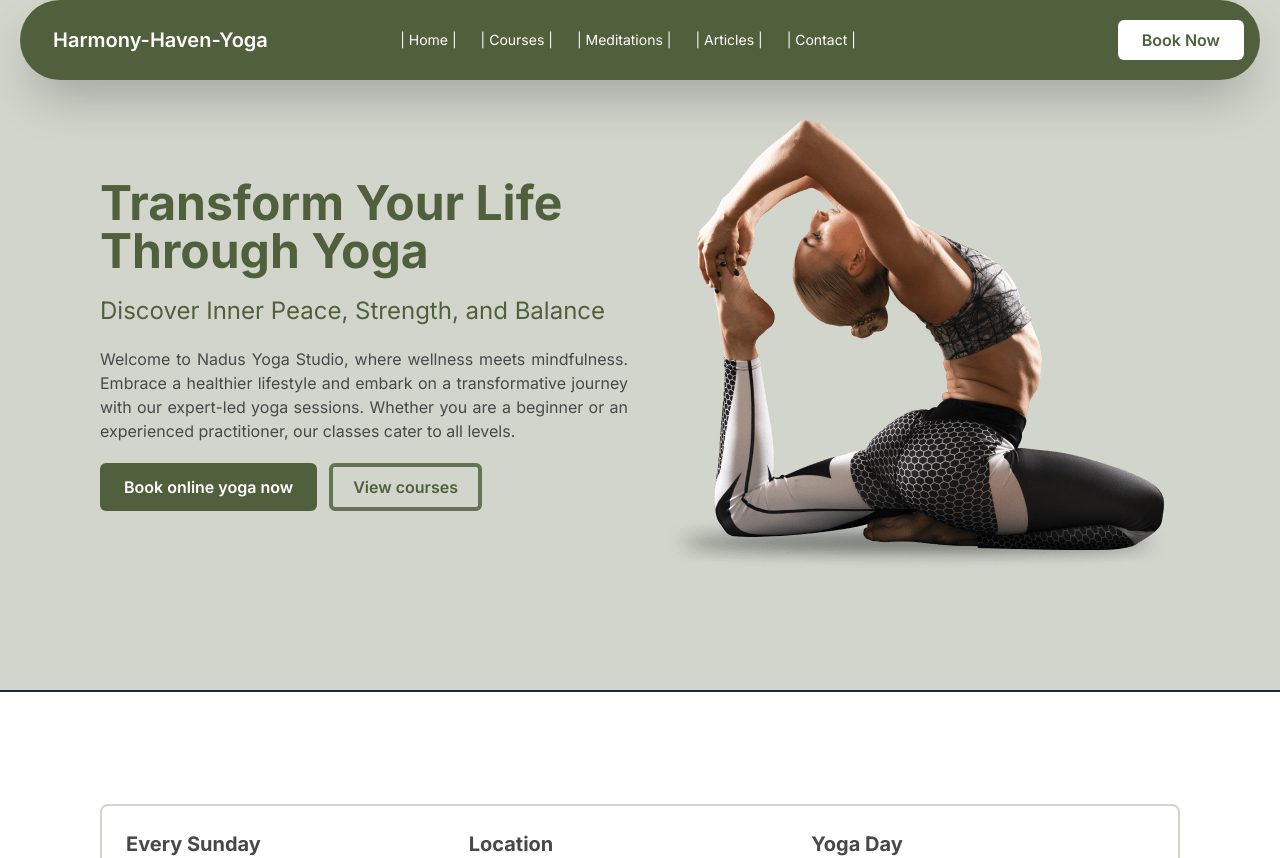
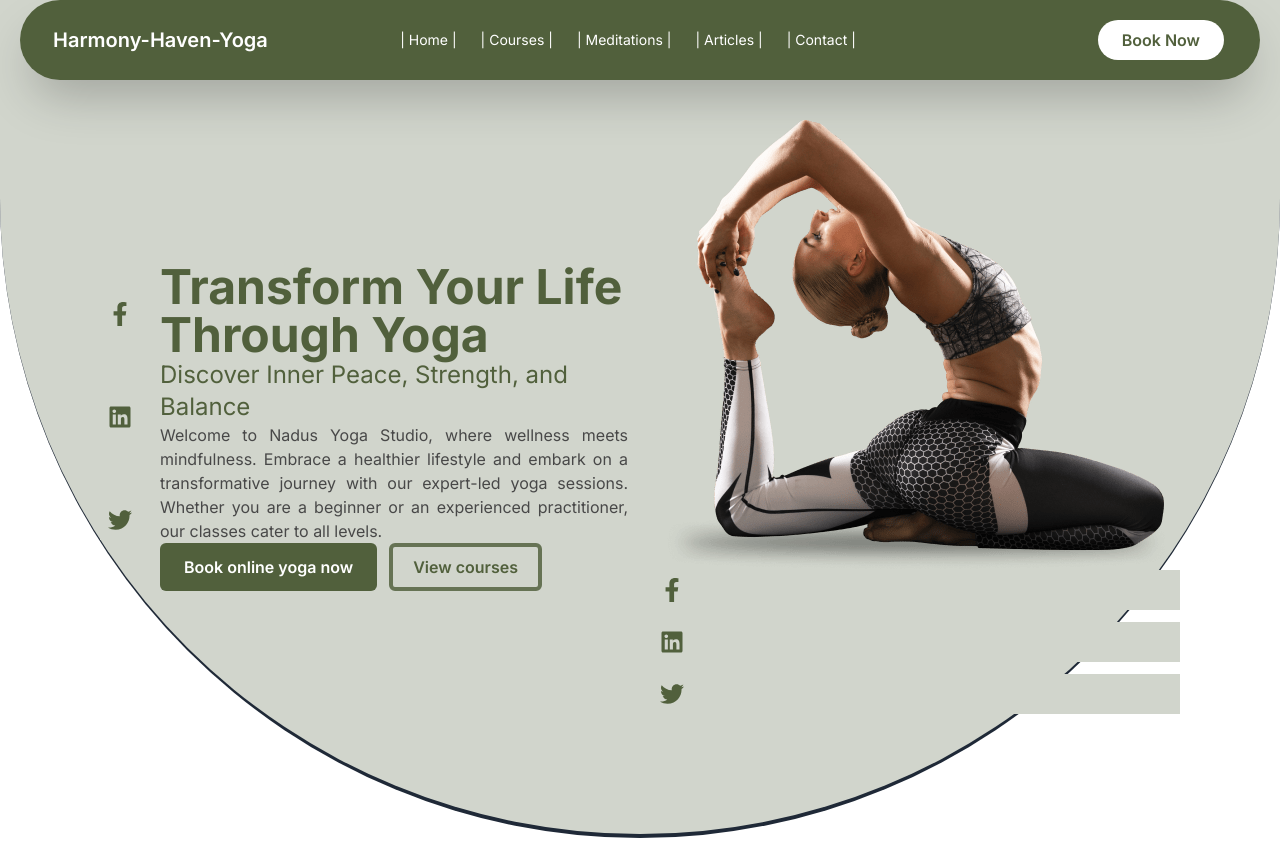
Before and after one commit to mahfuja5768/harmony-haven-yoga, a Next.js app: page / in a window 1280 px wide. Shown: the top 858 px of the page. Built offline with nearby package versions, Linux system fonts and the light colour scheme.

Commit message:
modify banner

```diff
--- a/src/components/shared/Footer.js
+++ b/src/components/shared/Footer.js
@@ -27,22 +27,26 @@ const Footer = () => {
   ];
 
   return (
-    <div className=" relative bg-secondary py-2 mt-12 text-primary">
-      <Container>
-        <div className="grid grid-cols-1 md:grid-cols-5 justify-center md:justify-between gap-6 items-center">
-          <div className=" col-span-2">
+    <div className=" relative bg-primary pt-24 rounded-t-full">
+      <div className="max-w-[1240px] mx-auto text-white">
+        <div className="">
+          <div className=" flex flex-col md:flex-row gap-5 justify-between items-center border-b-2 border-r-4 p-5 border-dotted">
+            <div className="">
               <h2 className="text-3xl font-medium mb-5">Harmony-Haven-Yoga</h2>
               <h3>5123 Market St. #22B Charlottesville, California 44635</h3>
               <p>Phn - +999333222</p>
               <p>email - harmonyHavenYoga@gamil.com</p>
             </div>
             <div className="flex flex-col">
-            <h6 className="text-xl font-semibold text-primary">You Can Learn</h6>
+              <h6 className="text-xl font-semibold">You Can Learn</h6>
               <a className="link link-hover">Yoga Practices and Techniques</a>
               <a className="link link-hover">Community Building</a>
               <a className="link link-hover">Personalized Guidance</a>
               <a className="link link-hover">Engagement and Inspiration</a>
             </div>
+          </div>
+
+          <div className="flex gap-5 justify-between items-center border-t-2 border-l-4 p-5 border-dotted">
             <div>
               <h6 className="text-xl font-semibold">Links</h6>
               {navItems.map((item) => (
@@ -57,28 +61,33 @@ const Footer = () => {
                 </Link>
               ))}
             </div>
-          <div className=" flex items-center flex-col">
+            <div className="mb-4 md:mb-0">
+              <h2 className="text-2xl font-bold">Nadus Yoga Studio</h2>
+              <p className="text-sm">Transforming Lives, One Pose at a Time</p>
+            </div>
+          </div>
+          <div className=" flex items-center flex-col pb-16">
             <span className="text-2xl font-semibold"> Follow us on -</span>
             <hr />
             <nav className="flex justify-center items-center mt-5">
               <div className="flex justify-start md:items-center   md:justify-center gap-3">
                 <a
                   href="https://www.facebook.com/"
-                  className="hover:-translate-y-2 duration-300 bg-primary text-white p-2 hover:bg-transparent hover:text-primary"
+                  className="hover:-translate-y-2 duration-300 bg-secondary text-black p-2 hover:bg-transparent hover:text-secondary"
                   target="blank"
                 >
                   <FaFacebookF></FaFacebookF>
                 </a>
                 <a
                   href="https://www.dribbble.com/"
-                  className="hover:-translate-y-2 duration-300 bg-primary text-white p-2 hover:bg-transparent hover:text-primary"
+                  className="hover:-translate-y-2 duration-300 bg-secondary text-black p-2 hover:bg-transparent hover:text-secondary"
                   target="blank"
                 >
                   <FaLinkedin></FaLinkedin>
                 </a>
                 <a
                   href="https://www.twitter.com/"
-                  className="hover:-translate-y-2 duration-300 bg-primary text-white p-2 hover:bg-transparent hover:text-primary"
+                  className="hover:-translate-y-2 duration-300 bg-secondary text-black p-2 hover:bg-transparent hover:text-secondary"
                   target="blank"
                 >
                   <FaTwitter></FaTwitter>
@@ -86,14 +95,14 @@ const Footer = () => {
               </div>
             </nav>
           </div>
-        </div>
-        <div className="flex justify-center gap-4 absolute bottom-0 left-0 right-0 text-center mb-4">
+          <div className="flex justify-center gap-4 absolute bottom-0 left-0 right-0 text-center mb-1">
             <p>
               Copyright &copy; {new Date().getFullYear()} All Rights Reserved
               Here.
             </p>
           </div>
-      </Container>
+        </div>
+      </div>
     </div>
   );
 };
--- a/src/components/shared/Navbar.js
+++ b/src/components/shared/Navbar.js
@@ -69,7 +69,7 @@ const Navbar = () => {
         </ul>
       </div>
       <div className="navbar-end hidden lg:flex">
-        <button className="border-4 bg-white  border-transparent px-5 py-1 text-primary hover:bg-secondary  font-semibold hover:text-white rounded-md transition-all duration-300">
+        <button className="border-4 bg-white rounded-full border-transparent px-5 py-1 text-primary hover:bg-secondary  font-semibold hover:text-white me-5 transition-all duration-300">
           Book Now
         </button>
       </div>
--- a/src/components/ui/Banner.js
+++ b/src/components/ui/Banner.js
@@ -2,13 +2,38 @@ import Image from "next/image";
 import bannerImg from "../../assets/images/yoga-coach.png";
 import Container from "../shared/Container";
 import CustomButton from "../shared/CustomButton";
+import { FaFacebookF, FaLinkedin, FaTwitter } from "react-icons/fa";
 
 const Banner = () => {
   return (
-    <div className=" bg-[#d1d5cc] py-2">
+    <div className=" bg-[#d1d5cc] py-2 rounded-b-full border-b-4 border-r-primary ">
       <Container>
         <div className="grid grid-cols-1 md:grid-cols-2 justify-center md:justify-between gap-6 items-center">
-          <div className=" space-y-5">
+          <div className="flex gap-5 space-y-5">
+            <div className=" hidden md:flex  flex-col justify-evenly text-primary gap-3 text-2xl">
+              <a
+                href="https://www.facebook.com/"
+                className="hover:-translate-y-2 duration-300 bg-secondary text-black p-2 hover:bg-transparent hover:text-secondary"
+                target="blank"
+              >
+                <FaFacebookF className="text-primary"></FaFacebookF>
+              </a>
+              <a
+                href="https://www.dribbble.com/"
+                className="hover:-translate-y-2 duration-300 bg-secondary text-black p-2 hover:bg-transparent hover:text-secondary"
+                target="blank"
+              >
+                <FaLinkedin className="text-primary"></FaLinkedin>
+              </a>
+              <a
+                href="https://www.twitter.com/"
+                className="hover:-translate-y-2 duration-300 bg-secondary text-black p-2 hover:bg-transparent hover:text-secondary"
+                target="blank"
+              >
+                <FaTwitter className="text-primary"></FaTwitter>
+              </a>
+            </div>
+            <div>
               <h1 className=" text-5xl w-full text-[#51603c] font-bold">
                 Transform Your Life Through Yoga
               </h1>
@@ -19,16 +44,47 @@ const Banner = () => {
                 Welcome to Nadus Yoga Studio, where wellness meets mindfulness.
                 Embrace a healthier lifestyle and embark on a transformative
                 journey with our expert-led yoga sessions. Whether you are a
-              beginner or an experienced practitioner, our classes cater to all
-              levels.
+                beginner or an experienced practitioner, our classes cater to
+                all levels.
               </p>
               <div className="flex items-center gap-3">
                 <CustomButton isFill text={"Book online yoga now"} />
                 <CustomButton text={"View courses"} />
               </div>
             </div>
+          </div>
           <div>
-            <Image src={bannerImg} className=" w-3/2 mx-auto" alt="bannerImg" />
+            {/* TODO FIXED IT */}
+            <div className="flex flow-row gap-5">
+              <Image
+                src={bannerImg}
+                className=" w-3/2 mx-auto"
+                alt="bannerImg"
+              />
+            </div>
+            <div className=" hidden md:flex  flex-col justify-evenly text-primary gap-3 text-2xl">
+              <a
+                href="https://www.facebook.com/"
+                className="hover:-translate-y-2 duration-300 bg-secondary text-black p-2 hover:bg-transparent hover:text-secondary"
+                target="blank"
+              >
+                <FaFacebookF className="text-primary"></FaFacebookF>
+              </a>
+              <a
+                href="https://www.dribbble.com/"
+                className="hover:-translate-y-2 duration-300 bg-secondary text-black p-2 hover:bg-transparent hover:text-secondary"
+                target="blank"
+              >
+                <FaLinkedin className="text-primary"></FaLinkedin>
+              </a>
+              <a
+                href="https://www.twitter.com/"
+                className="hover:-translate-y-2 duration-300 bg-secondary text-black p-2 hover:bg-transparent hover:text-secondary"
+                target="blank"
+              >
+                <FaTwitter className="text-primary"></FaTwitter>
+              </a>
+            </div>
           </div>
         </div>
       </Container>
--- a/src/components/ui/Schedule.js
+++ b/src/components/ui/Schedule.js
@@ -2,7 +2,7 @@ import Container from "../shared/Container";
 
 const Schedule = () => {
   return (
-   <div className="border-t-2 ">
+   <div className="">
      <Container>
       <div className="grid grid-cols-1 md:grid-cols-3 border-2 rounded-lg border-secondary p-6 justify-center items-center">
         <div>
```
Lines whose indentation alone changed are shown as unchanged.
